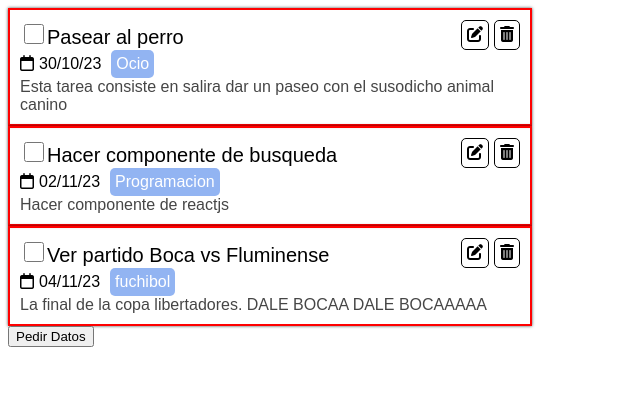
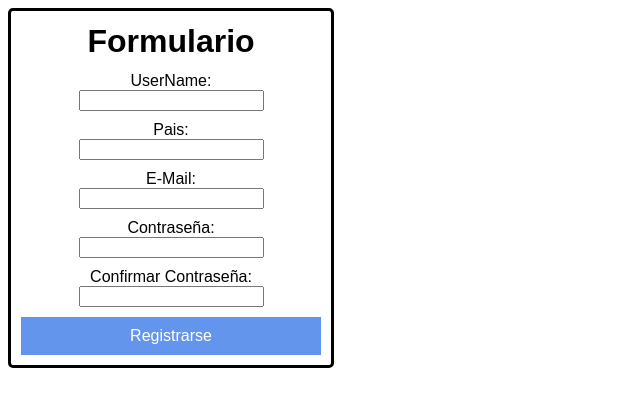
Before and after one commit to Markucho18/GDTMS__FrontEnd, a React (Create React App) app in the folder gdtms_frontend/: page / in a window 1280 px wide. Shown: the top 406 px of the page, without its empty margins (0-640 px from the left). Built offline with nearby package versions, Linux system fonts and the light colour scheme.

Commit message:
Componente formulario y modal
Estuve haciendo un poquito de html y eso.

```diff
--- a/gdtms_frontend/src/App.js
+++ b/gdtms_frontend/src/App.js
@@ -1,14 +1,14 @@
 import {Tarea} from './componentes/Tarea';
+import {ModalTarea} from './componentes/ModalTarea'
+import {Formulario} from './componentes/Formulario'
 import { datos } from './datos';
 
 
 function App() {
   return (
     <div className="App">
-      <Tarea data={datos}/>
-      {datos.map((tarea, i)=>{
-        return <h1 key={i}>{tarea.title}</h1>
-      })}
+      {/* <Tarea data={datos}/> */}
+      <Formulario/>
     </div>
   );
 }
--- /dev/null
+++ b/gdtms_frontend/src/componentes/Formulario.js
@@ -0,0 +1,17 @@
+import '../estilos/formulario.css'
+
+export function Formulario(props){
+    return(
+        <>
+            <div className='contenedorForm col cen'>
+                <h1 className='cen'>Formulario</h1>
+                <label className='col cen'>UserName: <input type="text"/></label>
+                <label className='col cen'>Pais: <input type="text"/></label>
+                <label className='col cen'>E-Mail: <input type="text"/></label>
+                <label className='col cen'>Contraseña: <input type="password"/></label>
+                <label className='col cen'>Confirmar Contraseña: <input type="password"/></label>
+                <span className='btn'>Registrarse</span>
+            </div>
+        </>
+    )
+}
--- /dev/null
+++ b/gdtms_frontend/src/componentes/ModalTarea.js
@@ -0,0 +1,24 @@
+import '../estilos/modalTarea.css'
+
+export function ModalTarea(props) {
+    return (
+        <div className="fondoModal cen col">
+            <div className="contenedorModal cen col">
+                <label className='row'>Nombre:<input type="text" className="modalNombre"/></label>
+                <label className='row'>Fecha:<input type="date" classNAme="modalFecha"/></label>
+                <label className='row'>Etiqueta:
+                    <select>
+                        <option>Etiqueta1</option>
+                        <option>Etiqueta2</option>
+                        <option>Etiqueta3</option>
+                        <option>Etiqueta4</option>
+                        <option>Etiqueta5</option>
+                    </select>
+                </label>
+                <label className='col'>Descripcion: <textarea className='modalDesc' maxLength={150}></textarea></label>
+                <span class="btn">Guardar</span>
+
+            </div>
+        </div>
+    )
+}
--- a/gdtms_frontend/src/componentes/Tarea.js
+++ b/gdtms_frontend/src/componentes/Tarea.js
@@ -27,7 +27,6 @@ export function Tarea(props) {
               <span className="etiqueta">{tarea.etiqueta}</span>
             </div>
             <div className="seccionTarea row">
-              {" "}
               <span className="desc">{tarea.descripcion}</span>
             </div>
           </div>
--- a/gdtms_frontend/src/datos.js
+++ b/gdtms_frontend/src/datos.js
@@ -18,6 +18,13 @@ export const datos = [
         titulo: "Ver partido Boca vs Fluminense",
         fecha: "04/11/23",
         etiqueta: "fuchibol",
-        descripcion: "La final de la copa libertadores. DALE BOCAA DALE BOCAAAAA"
+        descripcion: "La final de la copa libertadores."
+    },
+    {
+        id: 4,
+        titulo: "Estudiar",
+        fecha: "21/11/23",
+        etiqueta: "matematica",
+        descripcion: "Estudiar qcyo algo asi"
     }
 ]
--- /dev/null
+++ b/gdtms_frontend/src/estilos/formulario.css
@@ -0,0 +1,11 @@
+.contenedorForm{
+    border: 3px solid black;
+    border-radius: 5px;
+    padding: 10px;
+    width: 300px;
+    gap: 10px;
+}
+
+.contenedorForm h1{
+    margin: 2px;
+}
--- /dev/null
+++ b/gdtms_frontend/src/estilos/modalTarea.css
@@ -0,0 +1,31 @@
+.fondoModal{
+    position: fixed;
+    top: 0px;
+    left: 0px;
+    width: 100vw;
+    height: 100vh;
+    background-color: rgba(0,0,0,30%);
+}
+
+.contenedorModal{
+    width: 300px;
+    border-radius: 5px;
+    padding: 10px;
+    gap: 10px;
+    border: 3px solid rgb(30, 30, 100);
+    background-color: white;
+}
+
+.contenedorModal label{
+    align-items: center;
+    justify-content: flex-start;
+    width: 100%;
+    gap: 5px;
+}
+
+.modalDesc{
+    resize: none;
+    width: 100%;
+    height: 80px;
+    font-family: Arial, Helvetica, sans-serif;
+}
--- a/gdtms_frontend/src/global.css
+++ b/gdtms_frontend/src/global.css
@@ -16,3 +16,17 @@
     align-items: center;
     justify-content: center;
 }
+
+.btn{
+    user-select: none;
+    cursor: pointer;
+    background-color: cornflowerblue;
+    text-align: center;
+    padding: 10px 0px;
+    color: white;
+    width: 100%;
+}
+
+.btn:hover{
+    background-color: rgb(89, 127, 199);
+}
```
Also changed, not shown: 1 other file (tests, documents, lock files or other folders).
